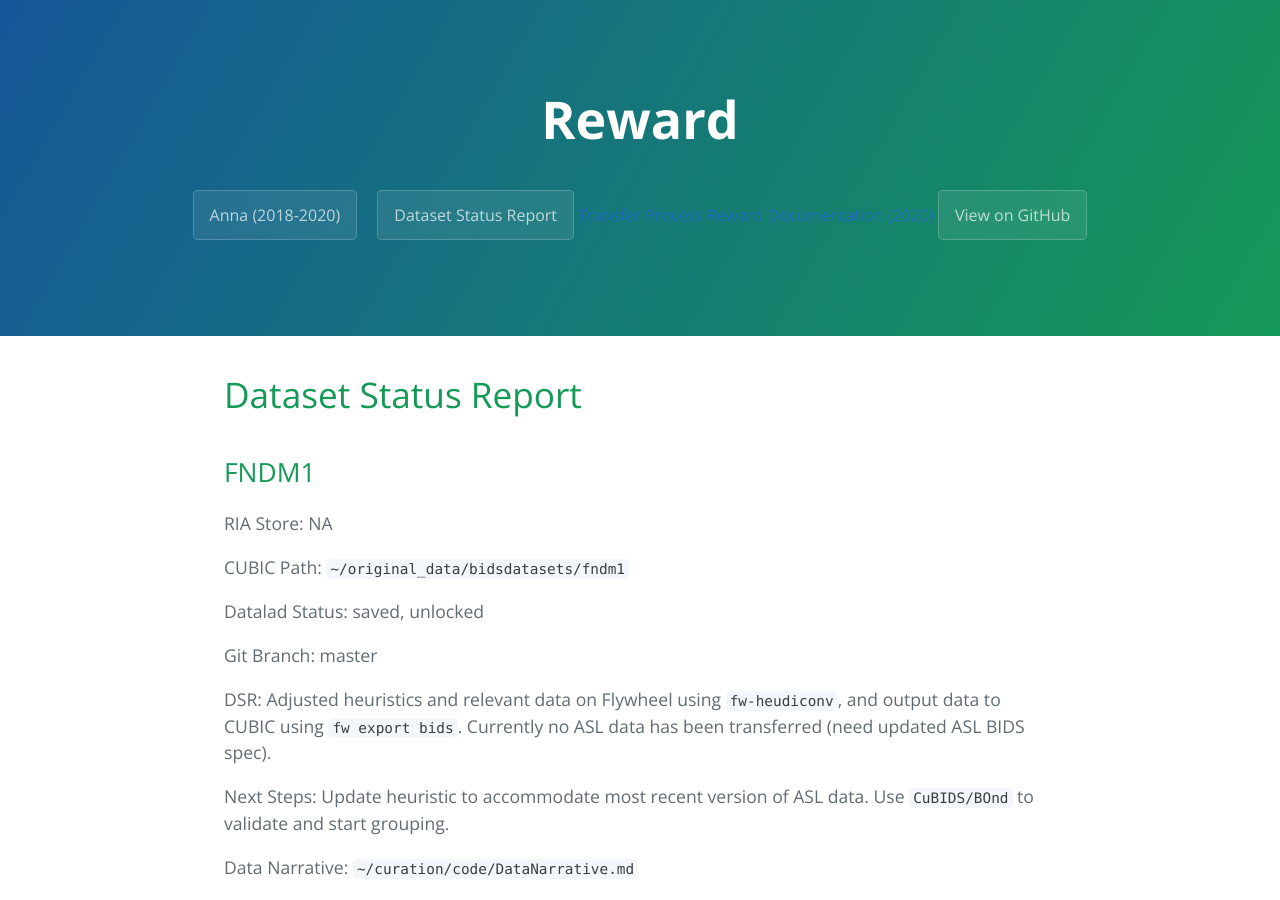
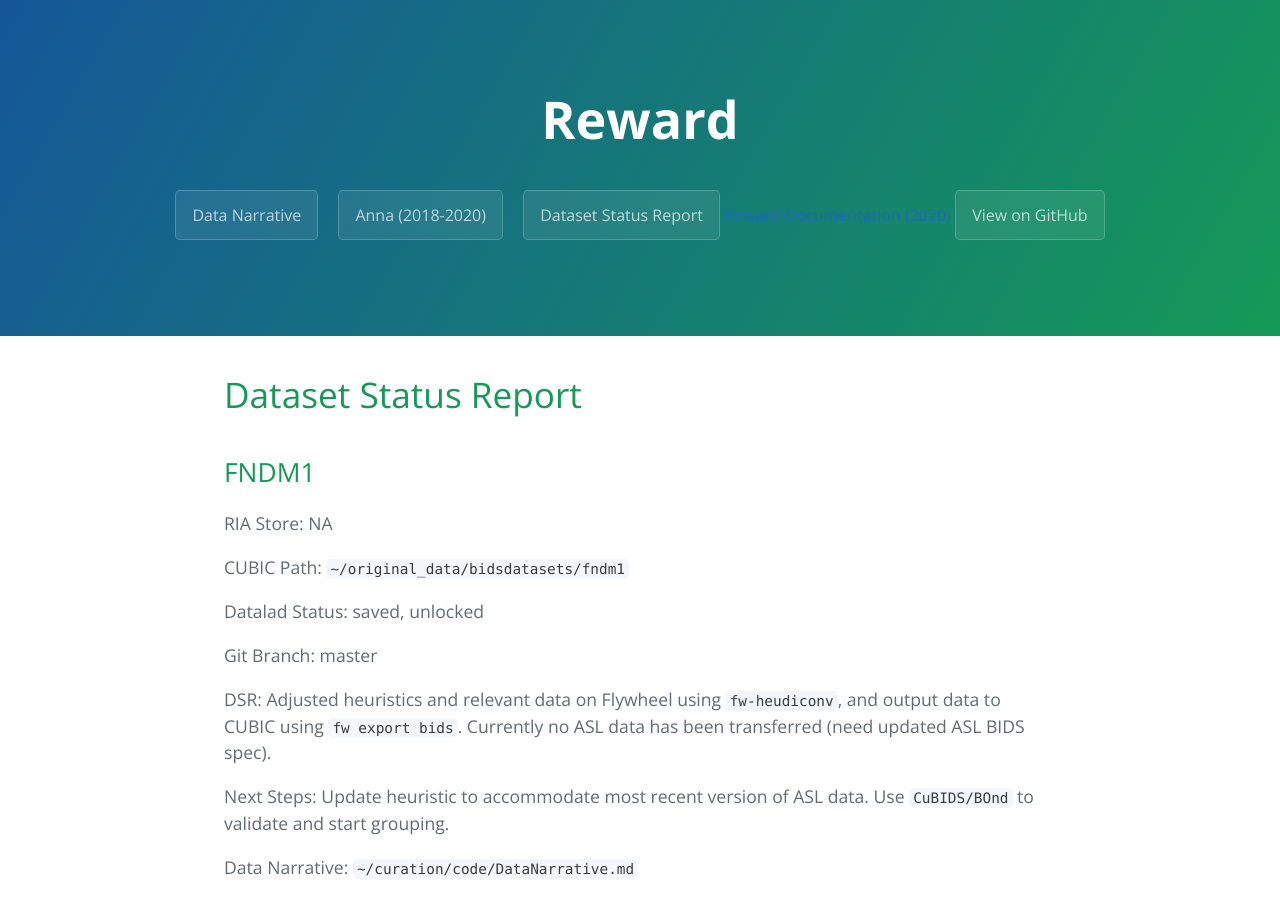
Before and after one commit to PennLINC/Reward, a Jekyll site: the page built from dsr.md, in a window 1280 px wide and 900 px high. Built offline with Jekyll 4.4.1, drawn with Linux system fonts in a browser that asks for light colours.

Commit message:
fix data narrative

```diff
--- a/DataNarrative.md
+++ b/DataNarrative.md
@@ -1,3 +1,9 @@
+---
+title: Data Narrative
+layout: template
+filename: DataNarrative
+---
+
 # Transfer Process
 
 The data were acquired at the University of Pennsylvania as part of Reward study. Access was given
```
